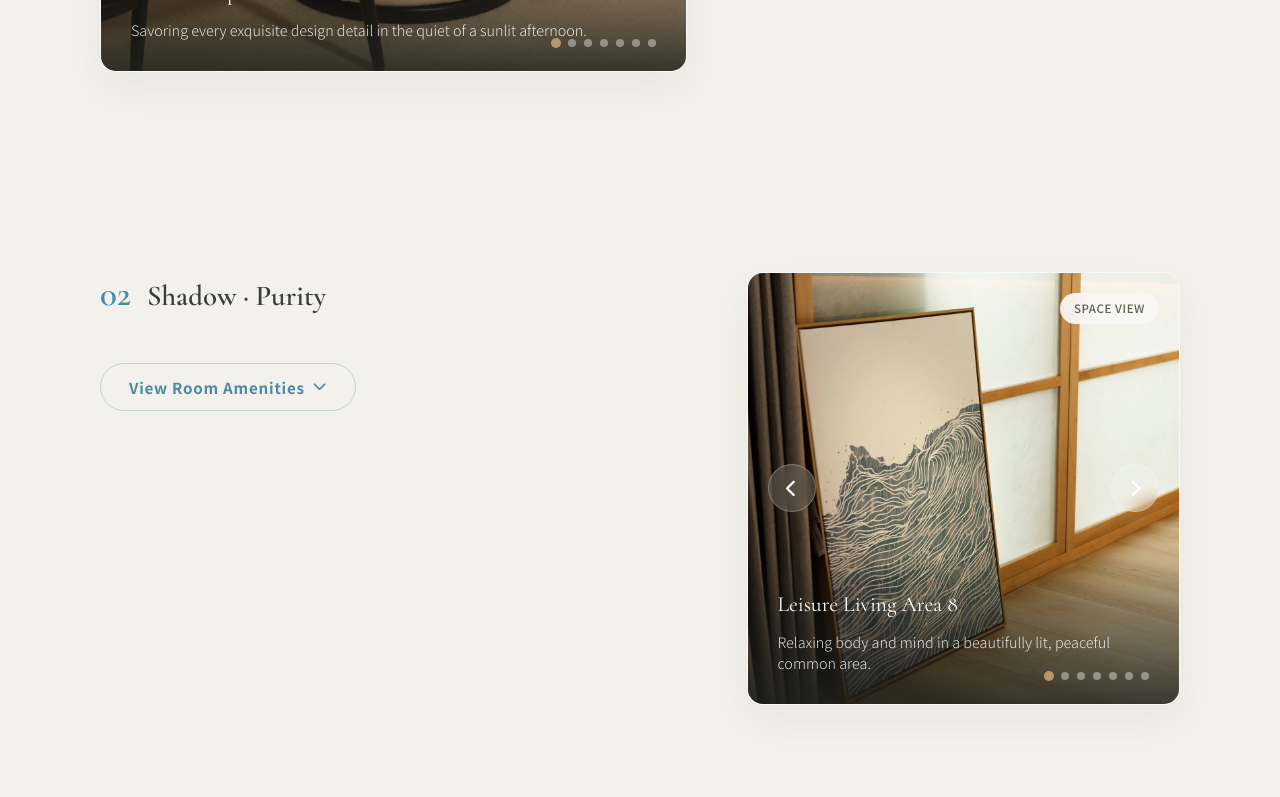
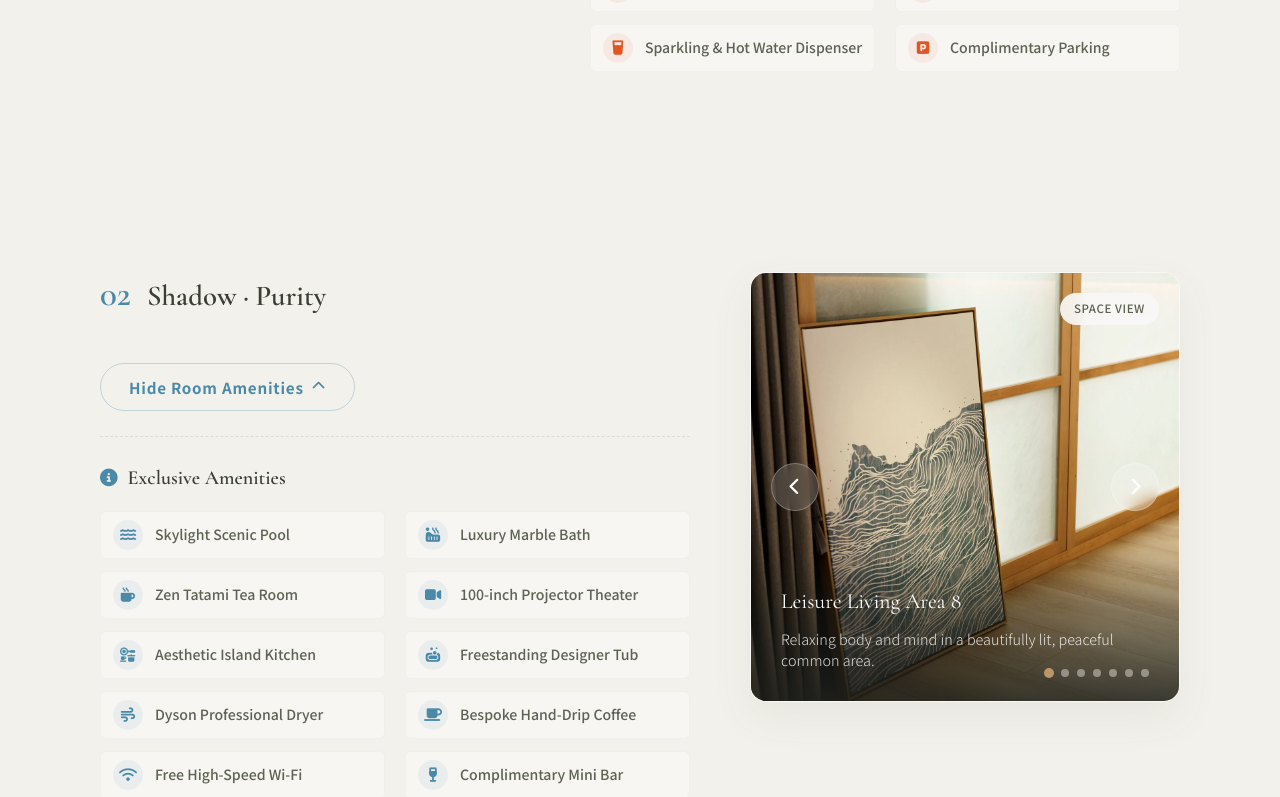
Before and after one commit to andy06andy06/yashirocho, a React (Vite) app: page / in a window 1280 px wide. Shown: the part 2717-3514 px from the top of the page. Built offline with nearby package versions, Linux system fonts and the light colour scheme; a web font is replaced by a local one.

Commit message:
style: set content column width to fit-content and show amenities by default

```diff
--- a/src/App.jsx
+++ b/src/App.jsx
@@ -4,7 +4,7 @@ import { locales, translatePhoto } from './locales'
 // 🏰 Sub-component representing a single Villa block (slideshow on one side, details on other)
 function VillaShowcaseBlock({ villa, photos, t, openLightbox, isEven, locale }) {
   const [photoIdx, setPhotoIdx] = useState(0)
-  const [isExpanded, setIsExpanded] = useState(false)
+  const [isExpanded, setIsExpanded] = useState(true)
 
   const villaPhotos = photos
     .filter(p => p.id !== undefined && villa.photoIds?.includes(p.id))
--- a/src/index.css
+++ b/src/index.css
@@ -851,19 +851,27 @@ section {
 }
 
 .villa-block-grid {
-    display: grid;
-    grid-template-columns: 1.15fr 0.85fr;
-    gap: 60px;
-    align-items: start;
-}
-
-/* Alternating column order on desktop */
+    display: flex;
+    flex-direction: column;
+    gap: 32px;
+}
+
+/* Alternating layout on desktop with content-col fit-content and carousel-col stretching */
 @media (min-width: 992px) {
-    .villa-block-grid.layout-reversed .villa-carousel-col {
-        order: 2;
-    }
-    .villa-block-grid.layout-reversed .villa-content-col {
-        order: 1;
+    .villa-block-grid {
+        flex-direction: row;
+        gap: 60px;
+        align-items: start;
+    }
+    .villa-block-grid.layout-reversed {
+        flex-direction: row-reverse;
+    }
+    .villa-carousel-col {
+        flex: 1;
+    }
+    .villa-content-col {
+        width: fit-content;
+        flex-shrink: 0;
     }
 }
 
@@ -1098,7 +1106,7 @@ section {
         padding: 40px 0;
     }
     .villa-block-grid {
-        grid-template-columns: 1fr;
+        flex-direction: column;
         gap: 32px;
     }
     .villa-content-col {
```
Also changed, not shown: 5 other files (tests, documents, lock files or other folders).
